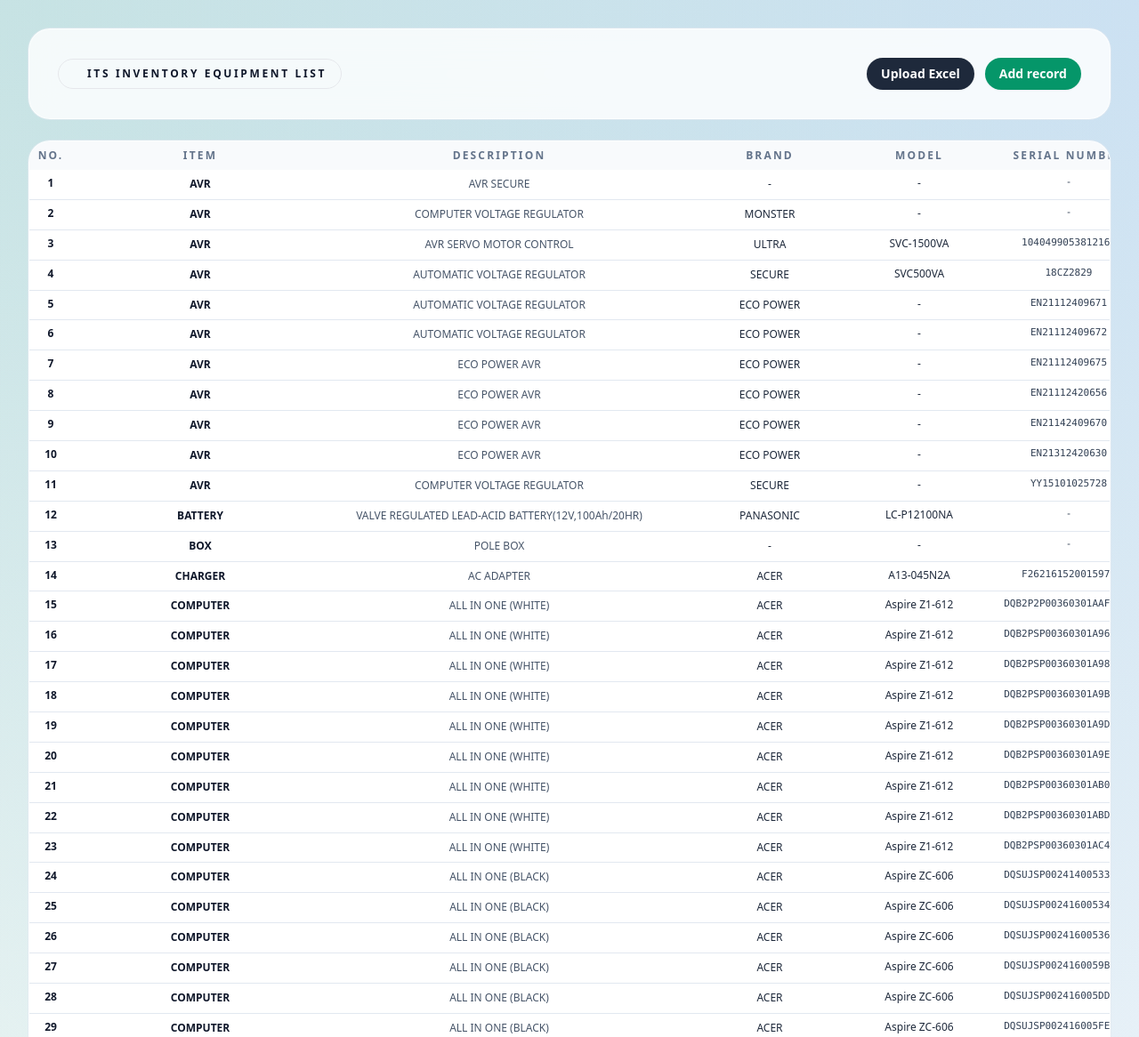
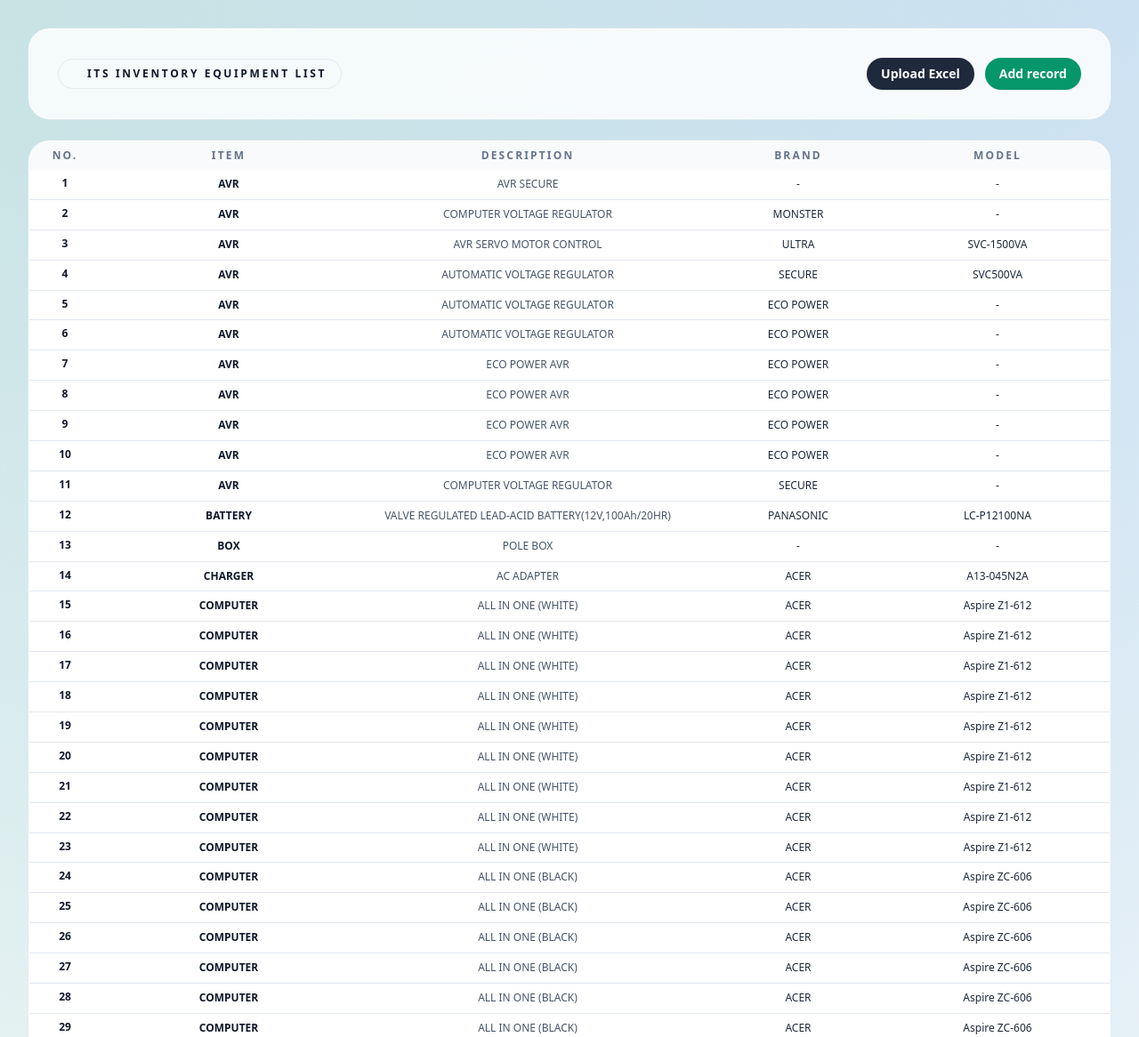
Before and after one commit to TheUnshackled1/ITS-INVENTORY-SYSTEM, a Django app: page / in a window 1280 px wide. Shown: the top 1166 px of the page at 89% size. Run offline with Django 5.2, Linux system fonts and the light colour scheme; data comes from the database, SQL or seed files in the repository; some libraries are stand-ins or nearby versions.

Commit message:
refactor inventory views and update table styles; improve layout and responsiveness

```diff
--- a/inventory/views.py
+++ b/inventory/views.py
@@ -15,7 +15,6 @@ def get_row_value(row, index, default=""):
     value = row[index]
     return default if value is None else value
 
-
 def inventory_list(request):
     inventory_items = Inventory.objects.all().order_by('item_type', 'serial_number')
     return render(
@@ -25,7 +24,6 @@ def inventory_list(request):
             'inventory_items': inventory_items,
         },
     )
-
 
 def add_inventory(request):
     if request.method == 'POST':
@@ -42,7 +40,6 @@ def add_inventory(request):
             'form': form,
         },
     )
-
 
 def edit_inventory(request, pk):
     inventory_item = get_object_or_404(Inventory, pk=pk)
--- a/templates/inventory.html
+++ b/templates/inventory.html
@@ -110,6 +110,15 @@
         text-align: center;
       }
 
+      #inventory-table th:nth-child(5),
+      #inventory-table td:nth-child(5) {
+        white-space: normal;
+        word-break: break-word;
+        overflow: visible;
+        text-overflow: clip;
+        text-align: center;
+      }
+
       #inventory-table td:nth-child(2) {
         line-height: 1.25;
       }
@@ -121,6 +130,17 @@
 
       #inventory-table td:nth-child(4) {
         line-height: 1.25;
+        text-align: center;
+      }
+
+      #inventory-table td:nth-child(5) {
+        line-height: 1.25;
+        text-align: center;
+      }
+
+      #inventory-table th:nth-child(1),
+      #inventory-table td:nth-child(1) {
+        width: 5rem;
         text-align: center;
       }
 
@@ -274,11 +294,11 @@
             class="bg-slate-50 text-xs uppercase tracking-[0.18em] text-slate-500"
           >
             <tr>
-              <th scope="col" class="px-2 py-2 font-semibold w-12">No.</th>
+              <th scope="col" class="px-2 py-2 font-semibold w-20">No.</th>
               <th scope="col" class="px-2 py-2 font-semibold w-[18rem]">Item</th>
               <th scope="col" class="px-2 py-2 font-semibold w-[24rem]">Description</th>
               <th scope="col" class="px-2 py-2 font-semibold w-[14rem]">Brand</th>
-              <th scope="col" class="px-2 py-2 font-semibold w-28">Model</th>
+              <th scope="col" class="px-2 py-2 font-semibold w-[14rem]">Model</th>
               <th scope="col" class="px-2 py-2 font-semibold w-[14rem]">Serial Number</th>
               <th scope="col" class="px-2 py-2 font-semibold w-14">Qty</th>
               <th scope="col" class="px-2 py-2 font-semibold w-24">Inv Date</th>
@@ -314,7 +334,9 @@
                 </span>
               </td>
               <td class="px-2 py-2 align-middle text-xs font-medium text-slate-800">
-                {% firstof item.model "-" %}
+                <span class="block w-full text-center">
+                  {% firstof item.model "-" %}
+                </span>
               </td>
               <td class="px-2 py-2 align-middle font-mono text-[11px] text-slate-700" title="{{ item.serial_number }}">
                 {% firstof item.serial_number "-" %}
```
